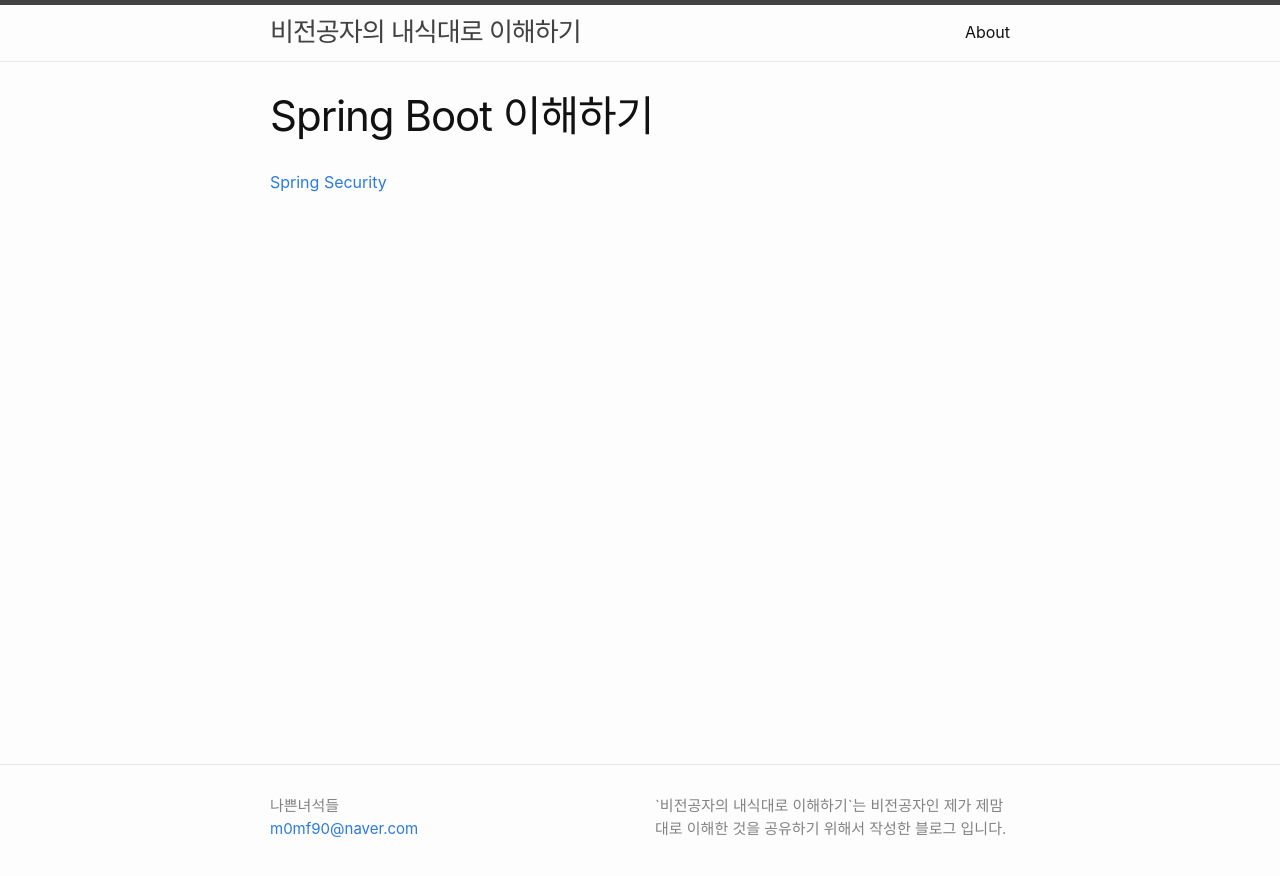
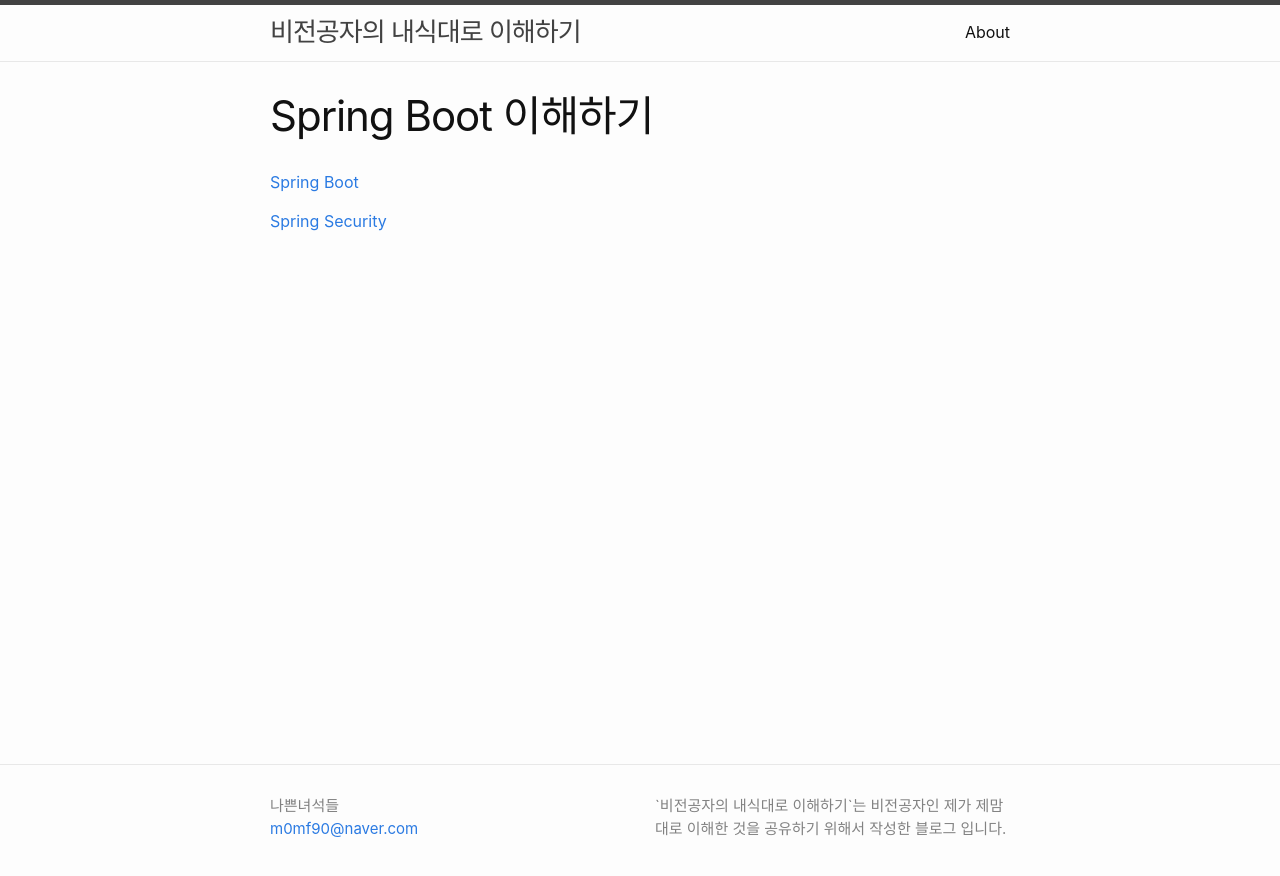
Before and after one commit to m0mf/m0mf.github.io, a Jekyll site: the page built from docs/spring/spring.md, in a window 1280 px wide. Shown: the top 876 px of the page. Built offline with Jekyll 4.4.1, drawn with Linux system fonts in a browser that asks for light colours.

Commit message:
Fix - add spring boot

```diff
--- a/docs/spring/spring.md
+++ b/docs/spring/spring.md
@@ -5,6 +5,9 @@ tag: list
 permalink: /spring/
 ---
 
+[Spring Boot][spring boot]
+
 [Spring Security][spring security]
 
 [spring security]: https://m0mf.github.io/spring/security/2024/04/03/spring-security.html
+[spring boot]: https://m0mf.github.io/spring/boot/2025/04/15/spring-boot.html
```
